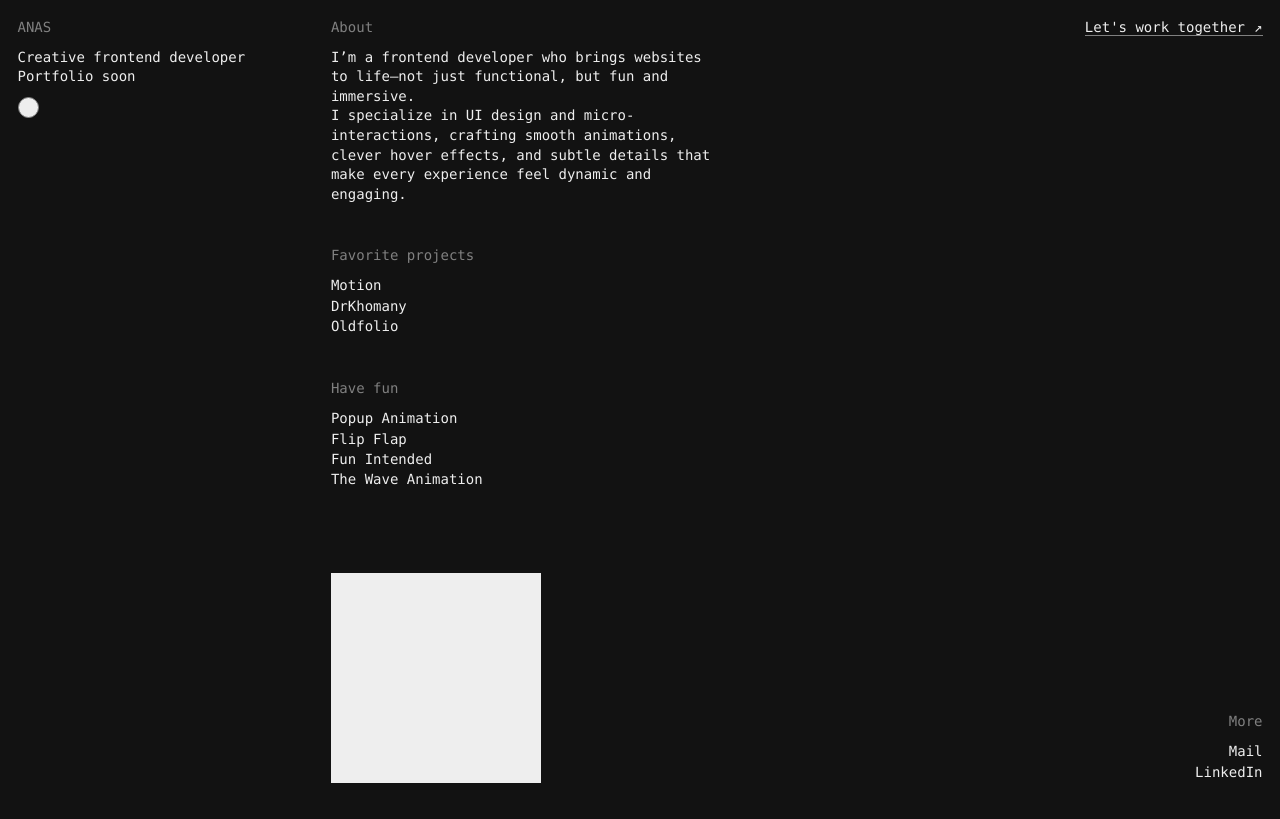
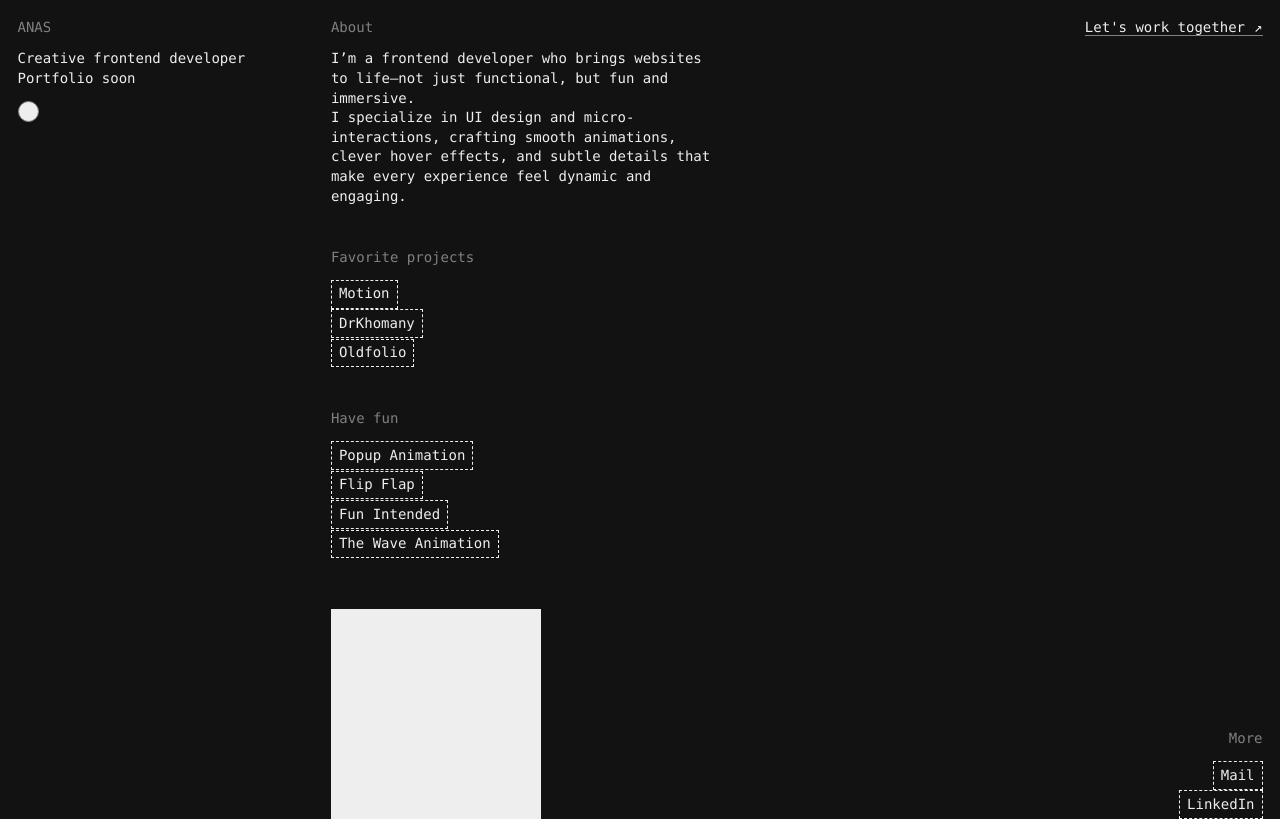
Before and after one commit to czxanas/portfolio, an Astro site: page / in a window 1280 px wide. Built offline with nearby package versions, Linux system fonts and the light colour scheme; Astro itself is replaced by a stand-in of ours.

Commit message:
Change the list links's styles

```diff
--- a/src/styles/global.css
+++ b/src/styles/global.css
@@ -32,7 +32,11 @@ header {
 }
 
 .flex-column {
-    @apply flex flex-col gap-3;
+    @apply flex flex-col gap-3.5;
+
+    .list li a {
+        @apply block w-fit py-1 px-2 border border-dashed;
+    }
 }
 
 .list {
```
